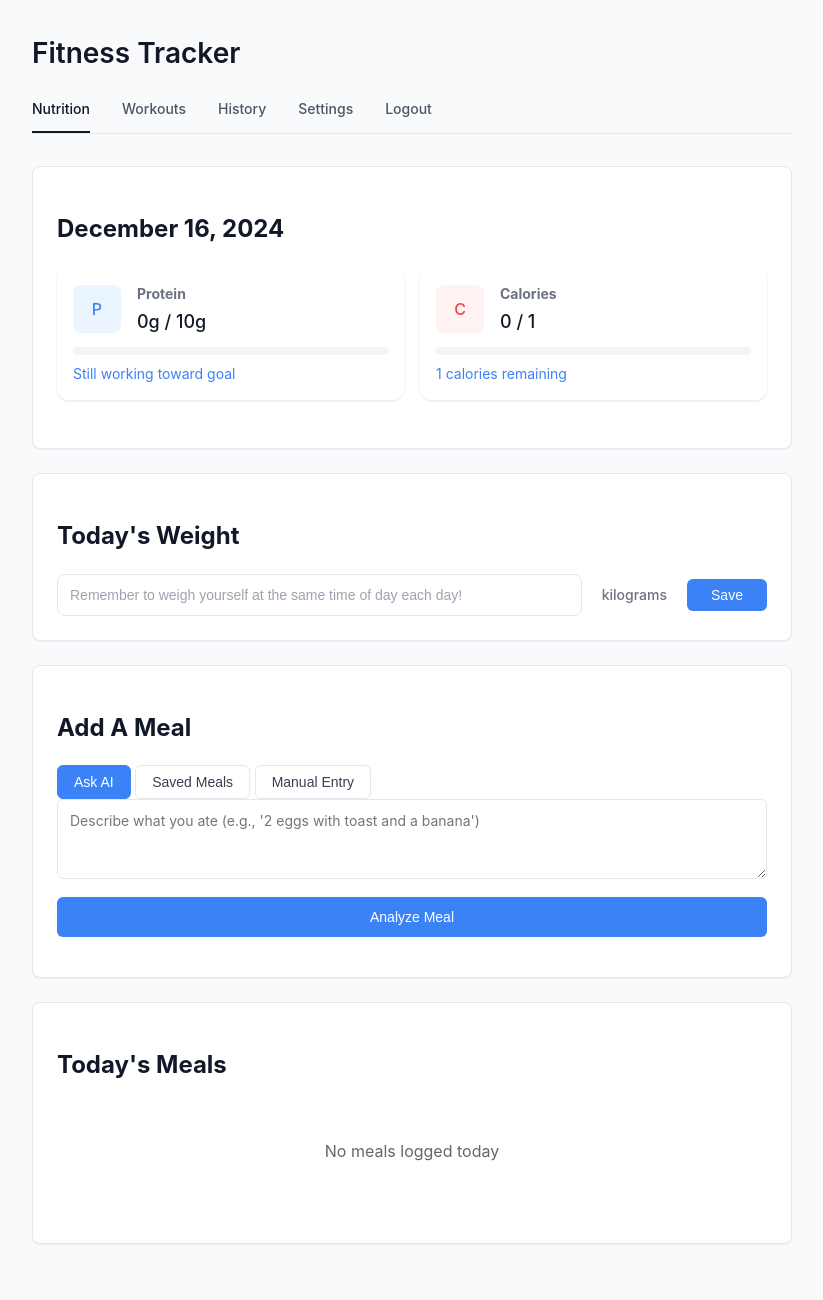
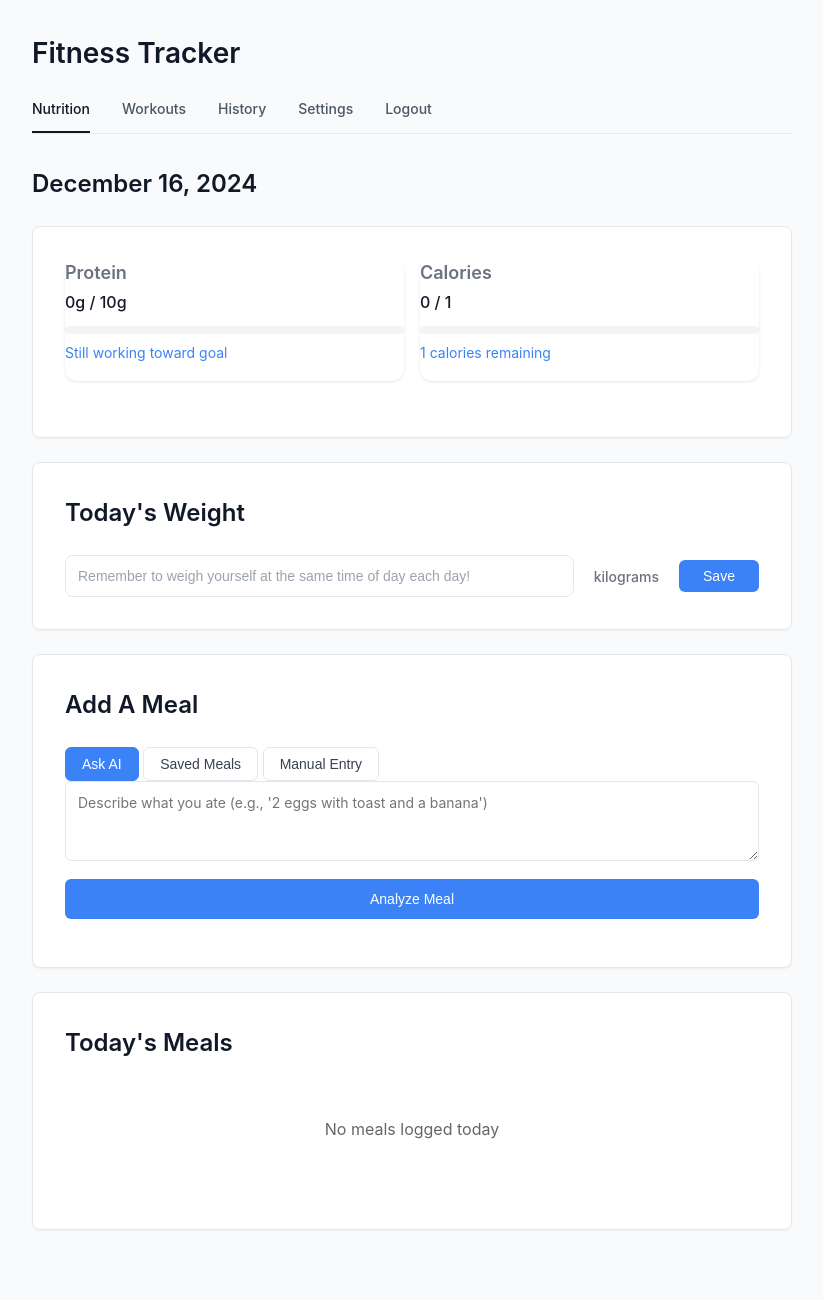
Before and after one commit to brunny-eth/fitness_tracker, a Flask app: page /nutrition in a window 1280 px wide. Shown: the whole page, without its empty margins (228-1051 px from the left). After the commit the page ends 1230 px from the top, so only its background shows below. Run offline with Flask 3, Linux system fonts and the light colour scheme; a user stored in the database is signed in; tables that the repository leaves empty hold one stand-in row (values such as "Sample post").

Commit message:
still working on styling

```diff
--- a/templates/nutrition.html
+++ b/templates/nutrition.html
@@ -1,14 +1,12 @@
 {% extends "base.html" %}
 {% block content %}
 
+<h2>{{ date }}</h2>
+
 <div class="section">
-  <h2>{{ date }}</h2>
   <div class="stats-grid">
     <div class="stat-card">
       <div class="stat-header">
-          <div class="stat-icon protein">
-            <span>P</span>
-          </div>
         <div class="stat-info">
           <h3>Protein</h3>
           <p>{{ total_protein }}g / {{ goal_amount }}g</p>
@@ -26,9 +24,6 @@
 
     <div class="stat-card">
       <div class="stat-header">
-          <div class="stat-icon calories">
-            <span>C</span>
-          </div>
         <div class="stat-info">
           <h3>Calories</h3>
           <p>{{ total_calories }} / {{ max_calories }}</p>
@@ -193,17 +188,25 @@
   </div>
 
 <style>
+
+h2:first-of-type {
+  font-size: 24px;
+  font-weight: 600;
+  margin: 0 0 24px 0;
+  color: #111827;
+}
+
 /* Core Layout */
 .section {
   background: white;
   border-radius: 8px;
   margin-bottom: 24px;
-  padding: 24px;
+  padding: 32px;
   border: 1px solid #e5e7eb;
   box-shadow: 0 1px 2px 0 rgba(0, 0, 0, 0.05);
 }
 
-/* Stats Cards */
+/* Core Layout */
 .stats-grid {
   display: grid;
   grid-template-columns: 1fr 1fr;
@@ -214,53 +217,45 @@
 .stat-card {
   background: white;
   border-radius: 12px;
-  padding: 16px;
+  padding: 24x;
   box-shadow: 0 1px 3px rgba(0,0,0,0.1);
 }
 
+/* Stat Header and Info Alignment */
 .stat-header {
   display: flex;
-  align-items: center;
-  gap: 16px;
+  align-items: flex-start;
   margin-bottom: 12px;
 }
 
-.stat-icon {
-  width: 48px;
-  height: 48px;
-  border-radius: 8px;
-  display: flex;
-  align-items: center;
-  justify-content: center;
-  font-size: 16px;
-  font-weight: 500;
-}
-
-.stat-icon.protein {
-  background-color: #ebf5ff;
-  color: #3b82f6;
-}
-
-.stat-icon.calories {
-  background-color: #fef2f2;
-  color: #ef4444;
+.stat-info {
+  width: 100%;
+  padding: 0;
+  margin: 0;
 }
 
 .stat-info h3 {
   margin: 0;
-  font-size: 14px;
+  padding: 0;
+  font-size: 18px;
+  font-weight: 600;
   color: #6b7280;
+  line-height: 1.5;
 }
 
 .stat-info p {
   margin: 4px 0 0;
-  font-size: 18px;
+  font-size: 16px;
   font-weight: 500;
+  line-height: 1.5;
 }
 
 .stat-detail {
-  margin: 8px 0 0;
+  color: #6b7280;
   font-size: 14px;
+  padding: 4px 0;
+  line-height: 1.5;
+  margin-top: 4px;
 }
 
 .stat-detail.info { color: #3b82f6; }
@@ -738,6 +733,14 @@
     min-height: 44px;
   }
 
+  .section {
+    padding: 24px;
+  }
+
+  .stat-card {
+    padding: 20px;
+  }
+
 }
 
 /* Form Fields */
```
Also changed, not shown: templates/workouts.html (+68 -69 lines), 1 other file. Lines whose indentation alone changed are shown as unchanged.
